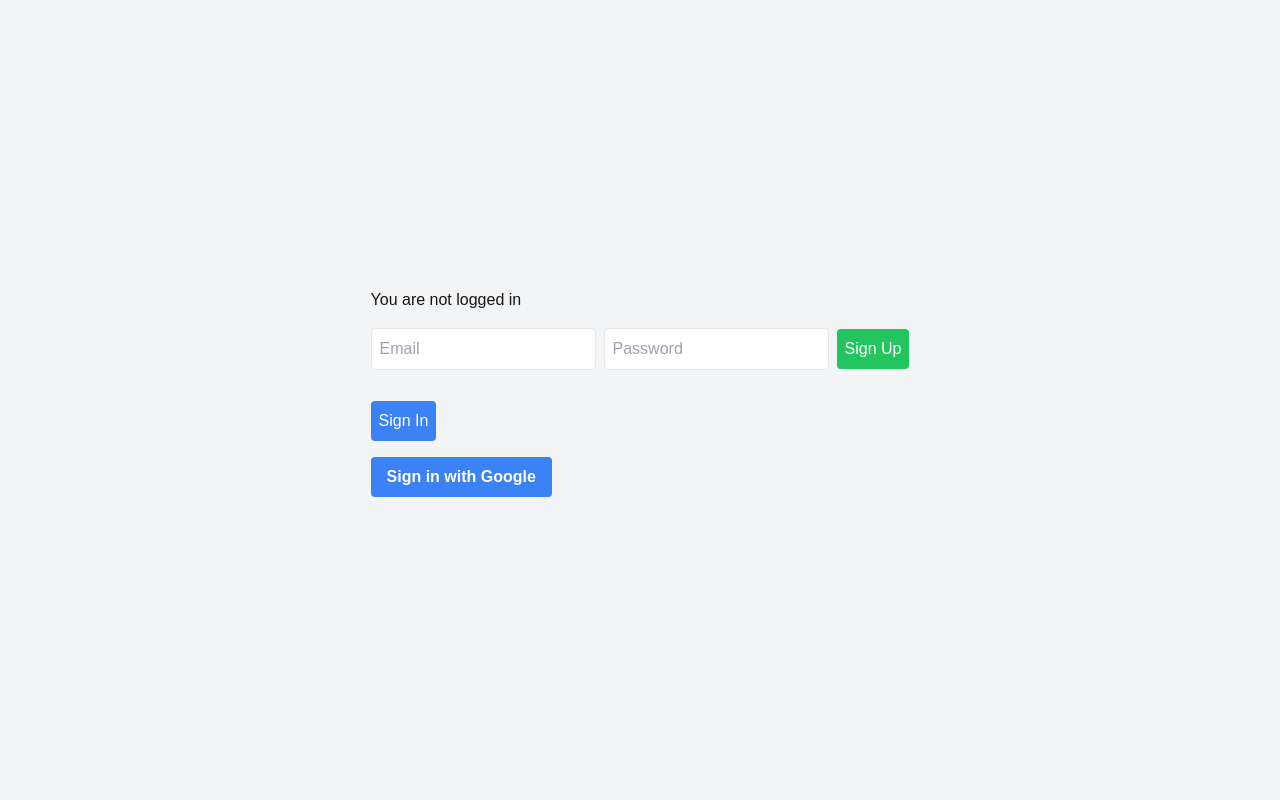
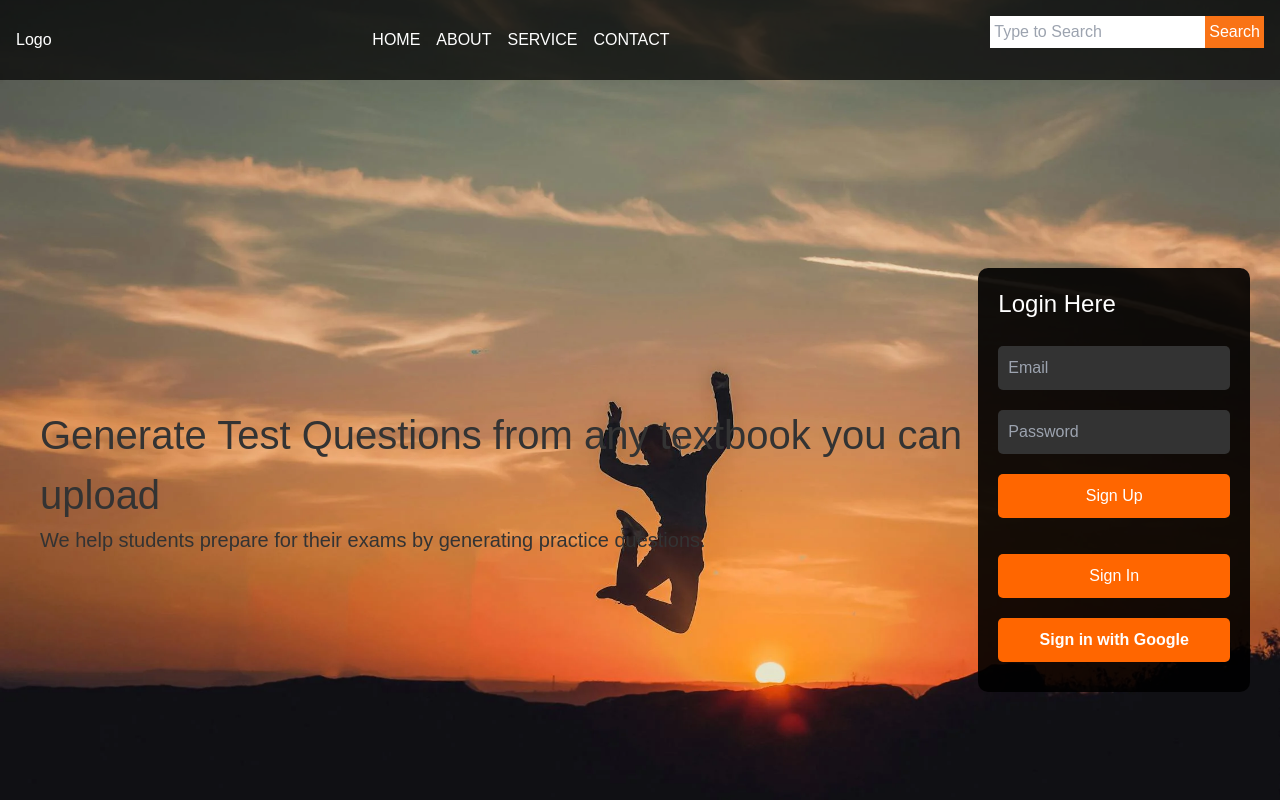
Before and after one commit to garyiyer/testqandas, a Next.js app: page / in a window 1280 px wide. Built offline with nearby package versions, Linux system fonts and the light colour scheme; no server answers.

Commit message:
home with background and dashboard screen

```diff
--- a/app/components/EmailAuth.tsx
+++ b/app/components/EmailAuth.tsx
@@ -21,11 +21,14 @@ export default function EmailAuth() {
 
   const handleSignIn = async (e: React.FormEvent) => {
     e.preventDefault();
+    console.log('Sign In button clicked'); // Debugging log
     try {
       await signInWithEmailAndPassword(auth, email, password);
       setError('');
+      console.log('Sign In successful'); // Debugging log
     } catch (error: any) {
       setError(error.message);
+      console.error('Sign In error:', error); // Debugging log
     }
   };
 
--- /dev/null
+++ b/app/dashboard/page.tsx
@@ -0,0 +1,70 @@
+'use client';
+
+import React, { useState, useEffect } from 'react';
+import { useRouter } from 'next/navigation';
+import { getAuth, onAuthStateChanged } from 'firebase/auth';
+
+const auth = getAuth();
+
+export default function Dashboard() {
+  const [dropdownOpen, setDropdownOpen] = useState(false);
+  const [userName, setUserName] = useState<string | null>(null);
+  const router = useRouter();
+
+  useEffect(() => {
+    const unsubscribe = onAuthStateChanged(auth, (user) => {
+      if (user) {
+        setUserName(user.displayName || user.email || 'User');
+      } else {
+        setUserName(null);
+      }
+    });
+
+    return () => unsubscribe();
+  }, []);
+
+  const handleSignOut = async () => {
+    await auth.signOut();
+    router.push('/'); // Redirect to the login page
+  };
+
+  return (
+    <div className="flex flex-col items-center justify-center min-h-screen bg-gray-100">
+      <h1 className="text-3xl font-bold mb-6 text-black">Dashboard</h1>
+      <div className="absolute top-4 right-4 flex items-center">
+        <img
+          src="/profile-pic.jpg" // Placeholder for profile picture
+          alt="Profile"
+          className="w-10 h-10 rounded-full mr-2"
+        />
+        <div className="relative">
+          <button
+            onClick={() => setDropdownOpen(!dropdownOpen)}
+            className="text-lg font-semibold text-black"
+          >
+            {userName}
+          </button>
+          {dropdownOpen && (
+            <div className="absolute right-0 mt-2 w-48 bg-white border rounded shadow-lg">
+              <button
+                onClick={handleSignOut}
+                className="block w-full text-left px-4 py-2 text-red-500 hover:bg-gray-100"
+              >
+                Sign Out
+              </button>
+            </div>
+          )}
+        </div>
+      </div>
+      <button
+        className="bg-blue-500 text-white py-2 px-4 rounded mb-4"
+        onClick={() => router.push('/upload')}
+      >
+        Upload Knowledge Base
+      </button>
+      <button className="bg-blue-500 text-white py-2 px-4 rounded">
+        Generate Questions
+      </button>
+    </div>
+  );
+}
--- a/app/globals.css
+++ b/app/globals.css
@@ -15,16 +15,72 @@
 }
 
 body {
+  font-family: Arial, sans-serif;
+  background: url('/placeholder.jpg') no-repeat center center fixed;
+  background-size: cover;
+  color: #fff;
   margin: 0;
   padding: 0;
-  box-sizing: border-box;
-  font-family: Arial, sans-serif;
-  color: var(--foreground);
-  background: var(--background);
+  height: 100vh;
+}
+
+.login-page {
+  display: flex;
+  flex-direction: column;
+  justify-content: space-between;
+  height: 100vh;
+}
+
+header {
+  background-color: rgba(0, 0, 0, 0.8);
+}
+
+nav a {
+  color: #fff;
+  text-decoration: none;
+  margin: 0 10px;
 }
 
 main {
-  background-color: #f3f4f6;
+  display: flex;
+  justify-content: space-between;
+  align-items: center;
+  padding: 0 20px;
+  flex-grow: 1;
+}
+
+.login-form {
+  background-color: rgba(0, 0, 0, 0.9);
+  padding: 20px;
+  border-radius: 10px;
+  width: 300px;
+  margin-right: 10px;
+}
+
+.login-form input {
+  width: 100%;
+  padding: 10px;
+  margin: 10px 0;
+  border: none;
+  border-radius: 5px;
+  background-color: #333;
+  color: #fff;
+}
+
+.login-form button {
+  width: 100%;
+  padding: 10px;
+  margin: 10px 0;
+  border: none;
+  border-radius: 5px;
+  background-color: #ff6600;
+  color: #fff;
+  cursor: pointer;
+}
+
+.login-form a {
+  color: #ff6600;
+  text-decoration: none;
 }
 
 @layer utilities {
@@ -44,3 +100,17 @@ button {
   margin-bottom: 1rem;
   cursor: pointer;
 }
+
+.main-content {
+  text-align: left;
+  color: #333; /* Darker color for text */
+  margin-left: 20px;
+}
+
+.main-content h1 {
+  font-size: 2.5rem;
+}
+
+.main-content p {
+  font-size: 1.25rem;
+}
--- a/app/page.tsx
+++ b/app/page.tsx
@@ -5,14 +5,12 @@ import { auth } from './firebase';
 import { onAuthStateChanged, User } from 'firebase/auth';
 import EmailAuth from './components/EmailAuth';
 import SignInButton from './components/SignInButton';
-import Link from 'next/link';
 import { useRouter } from 'next/navigation';
 
 export default function Home() {
   const [user, setUser] = useState<User | null>(null);
   const [loading, setLoading] = useState(true);
-  const [dropdownOpen, setDropdownOpen] = useState(false);
-  const router = useRouter(); // Initialize router
+  const router = useRouter();
 
   useEffect(() => {
     const unsubscribe = onAuthStateChanged(auth, (currentUser) => {
@@ -23,61 +21,46 @@ export default function Home() {
     return () => unsubscribe();
   }, []);
 
+  useEffect(() => {
+    if (user) {
+      router.push('/dashboard'); // Redirect to the Dashboard page
+    }
+  }, [user, router]);
+
   if (loading) {
     return <div>Loading...</div>;
   }
 
+  if (user) {
+    return null; // Prevent rendering the login page if user is authenticated
+  }
+
   return (
-    <main className="flex min-h-screen flex-col justify-center items-center p-8 bg-gray-100">
-      {user ? (
-        <div className="absolute top-4 right-4 flex items-center">
-          <img
-            src="/profile-pic.jpg"
-            alt="Profile"
-            className="w-10 h-10 rounded-full mr-2"
-          />
-          <div className="relative">
-            <button
-              onClick={() => setDropdownOpen(!dropdownOpen)}
-              className="text-lg font-semibold"
-            >
-              Gary Iyer
-            </button>
-            {dropdownOpen && (
-              <div className="absolute right-0 mt-2 w-48 bg-white border rounded shadow-lg">
-                <button
-                  onClick={() => auth.signOut()}
-                  className="block w-full text-left px-4 py-2 text-red-500 hover:bg-gray-100"
-                >
-                  Sign Out
-                </button>
-              </div>
-            )}
-          </div>
+    <div className="login-page">
+      <header className="flex justify-between items-center p-4 bg-black bg-opacity-70">
+        <div>Logo</div>
+        <nav>
+          <a href="#" className="text-white mx-2">HOME</a>
+          <a href="#" className="text-white mx-2">ABOUT</a>
+          <a href="#" className="text-white mx-2">SERVICE</a>
+          <a href="#" className="text-white mx-2">CONTACT</a>
+        </nav>
+        <div>
+          <input type="text" placeholder="Type to Search" className="p-1" />
+          <button className="bg-orange-500 text-white p-1">Search</button>
         </div>
-      ) : (
-        <div>
-          <p>You are not logged in</p>
+      </header>
+      <main className="flex justify-between items-center mt-20">
+        <div className="main-content">
+          <h1>Generate Test Questions from any textbook you can upload</h1>
+          <p>We help students prepare for their exams by generating practice questions.</p>
+        </div>
+        <div className="login-form bg-black bg-opacity-80 p-6 rounded-lg w-80 mr-10">
+          <h2 className="text-white text-2xl mb-4">Login Here</h2>
           <EmailAuth />
           <SignInButton />
         </div>
-      )}
-      {user && (
-        <div className="border border-gray-300 p-8 w-full max-w-2xl bg-white">
-          <h1 className="text-2xl font-bold mb-4">Test Questions Generator</h1>
-          <div className="flex flex-col items-start mb-8">
-            <button
-              className="bg-blue-500 text-white py-2 px-4 rounded mb-4"
-              onClick={() => router.push('/upload')} // Navigate to Upload page
-            >
-              Upload Knowledge Base
-            </button>
-            <button className="bg-blue-500 text-white py-2 px-4 rounded">
-              Generate Questions
-            </button>
-          </div>
-        </div>
-      )}
-    </main>
+      </main>
+    </div>
   );
 }
```
Also changed, not shown: public/placeholder.jpg (added).
